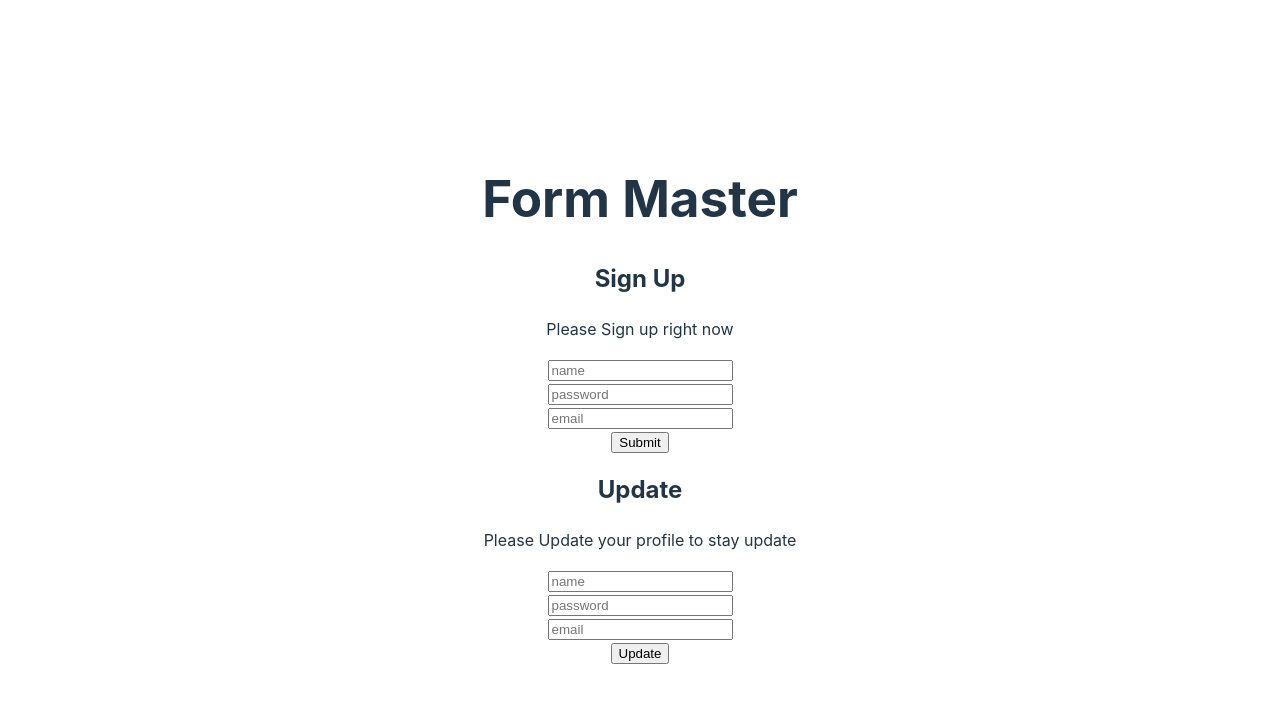
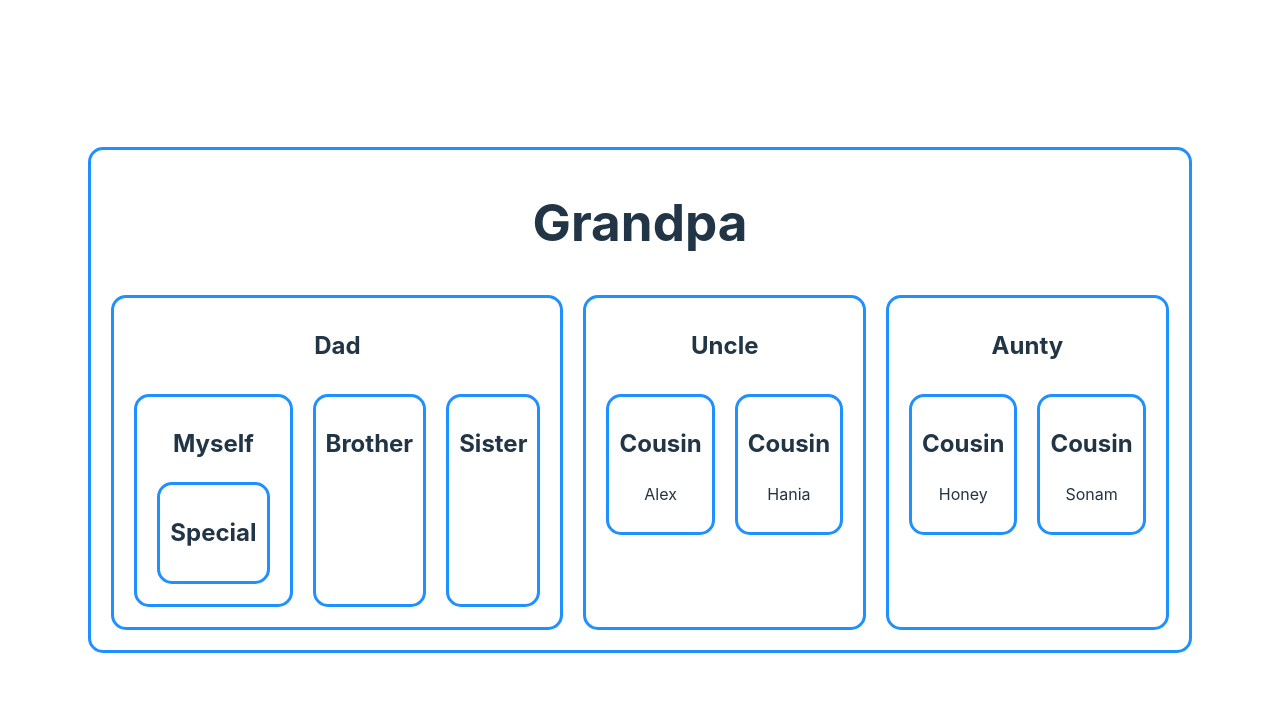
Before and after one commit to mahii060/react-core-concepts-3, a React (Vite) app: page / in a window 1280 px wide. Shown: the top 702 px of the page. Built offline with nearby package versions, Linux system fonts and the light colour scheme.

Commit message:
context api

```diff
--- a/src/App.jsx
+++ b/src/App.jsx
@@ -1,5 +1,6 @@
 
 import './App.css'
+import Grandpa from './components/Grandpa/Grandpa'
 import HookForm from './components/HookForm/HookForm'
 import RefForm from './components/RefForm/RefForm'
 import ReusableForm from './components/ReusableForm/ReusableForm'
@@ -17,13 +18,12 @@
 
   return (
     <>
-
-      <h1>Form Master</h1>
+      <Grandpa></Grandpa>
       {/* <HookForm /> */}
       {/* <RefForm /> */}
       {/* <StatefulForm /> */}
       {/* <SimpleForm /> */}
-      <ReusableForm
+      {/* <ReusableForm
         formTitle="Sign Up"
         handleSubmit={handleSignUpSubmit}
         btnText="Submit">
@@ -40,7 +40,7 @@
           <h2>Update</h2>
           <p>Please Update your profile to stay update</p>
         </div>
-      </ReusableForm>
+      </ReusableForm> */}
     </>
   )
 }
--- /dev/null
+++ b/src/components/Aunt/Aunty.jsx
@@ -0,0 +1,15 @@
+import Cousin from "../Cousin/Cousin";
+
+const Aunty = () => {
+    return (
+        <div>
+            <h2>Aunty</h2>
+            <section className='flex'>
+                <Cousin name='Honey'></Cousin>
+                <Cousin name='Sonam'></Cousin>
+            </section>
+        </div>
+    );
+};
+
+export default Aunty;
--- /dev/null
+++ b/src/components/Brother/Brother.jsx
@@ -0,0 +1,9 @@
+const Brother = () => {
+    return (
+        <div>
+            <h2>Brother</h2>
+        </div>
+    );
+};
+
+export default Brother;
--- /dev/null
+++ b/src/components/Cousin/Cousin.jsx
@@ -0,0 +1,10 @@
+const Cousin = ({ name }) => {
+    return (
+        <div>
+            <h2>Cousin</h2>
+            <p>{name}</p>
+        </div>
+    );
+};
+
+export default Cousin;
--- /dev/null
+++ b/src/components/Dad/Dad.jsx
@@ -0,0 +1,18 @@
+import Myself from '../Myself/Myself';
+import Brother from '../Brother/Brother';
+import Sister from '../Sister/Sister';
+
+const Dad = () => {
+    return (
+        <div>
+            <h2>Dad</h2>
+            <section className='flex'>
+                <Myself></Myself>
+                <Brother></Brother>
+                <Sister></Sister>
+            </section>
+        </div>
+    );
+};
+
+export default Dad;
--- /dev/null
+++ b/src/components/Grandpa/Grandpa.css
@@ -0,0 +1,11 @@
+.grandpa div,
+.grandpa {
+    border: 3px solid dodgerblue;
+    border-radius: 15px;
+    margin: 10px;
+    padding: 10px;
+}
+
+.flex {
+    display: flex;
+}
--- /dev/null
+++ b/src/components/Grandpa/Grandpa.jsx
@@ -0,0 +1,19 @@
+import Aunty from '../Aunt/Aunty';
+import Dad from '../Dad/Dad';
+import Uncle from '../Uncle/Uncle';
+import './Grandpa.css'
+
+const Grandpa = () => {
+    return (
+        <div className='grandpa'>
+            <h1>Grandpa</h1>
+            <section className='flex'>
+                <Dad></Dad>
+                <Uncle></Uncle>
+                <Aunty></Aunty>
+            </section>
+        </div>
+    );
+};
+
+export default Grandpa;
--- /dev/null
+++ b/src/components/Myself/Myself.jsx
@@ -0,0 +1,12 @@
+import Special from "../Special/Special";
+
+const Myself = () => {
+    return (
+        <div>
+            <h2>Myself</h2>
+            <Special></Special>
+        </div>
+    );
+};
+
+export default Myself;
--- /dev/null
+++ b/src/components/Sister/Sister.jsx
@@ -0,0 +1,10 @@
+
+const Sister = () => {
+    return (
+        <div>
+            <h2>Sister</h2>
+        </div>
+    );
+};
+
+export default Sister;
--- /dev/null
+++ b/src/components/Special/Special.jsx
@@ -0,0 +1,9 @@
+const Special = () => {
+    return (
+        <div>
+            <h2>Special</h2>
+        </div>
+    );
+};
+
+export default Special;
--- /dev/null
+++ b/src/components/Uncle/Uncle.jsx
@@ -0,0 +1,15 @@
+import Cousin from "../Cousin/Cousin";
+
+const Uncle = () => {
+    return (
+        <div>
+            <h2>Uncle</h2>
+            <section className='flex'>
+                <Cousin name='Alex'></Cousin>
+                <Cousin name='Hania'></Cousin>
+            </section>
+        </div>
+    );
+};
+
+export default Uncle;
```
